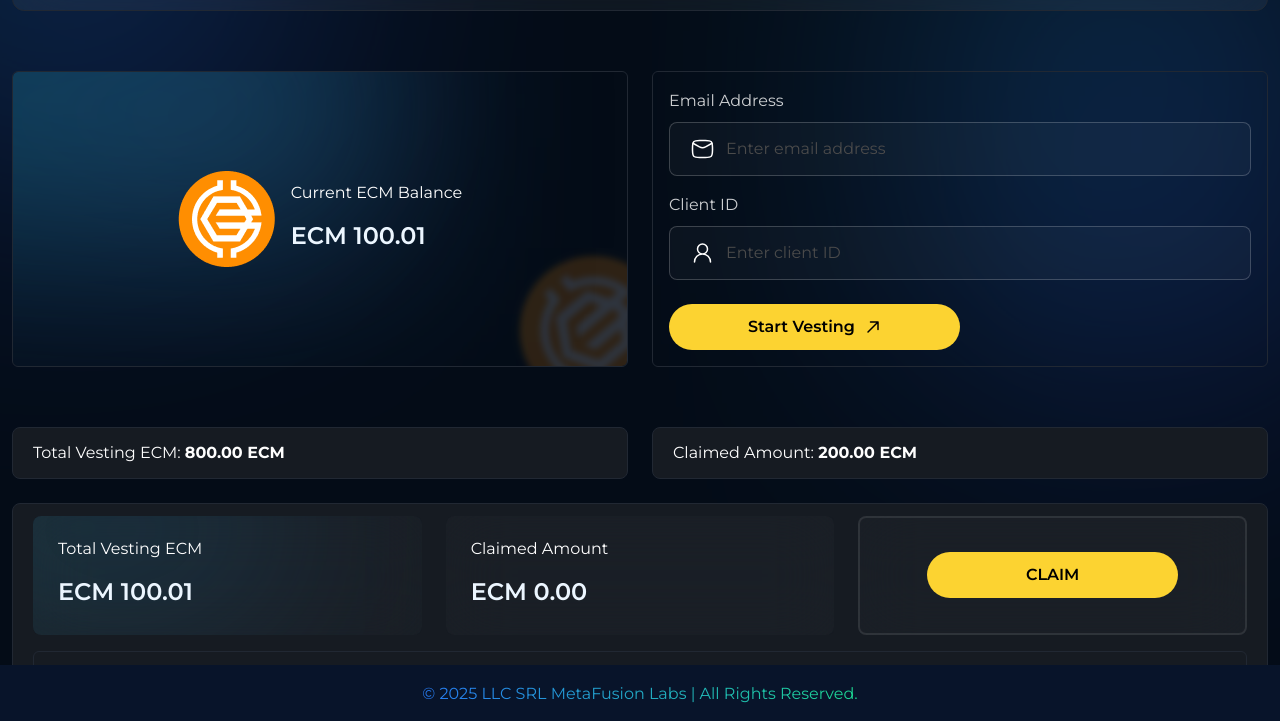
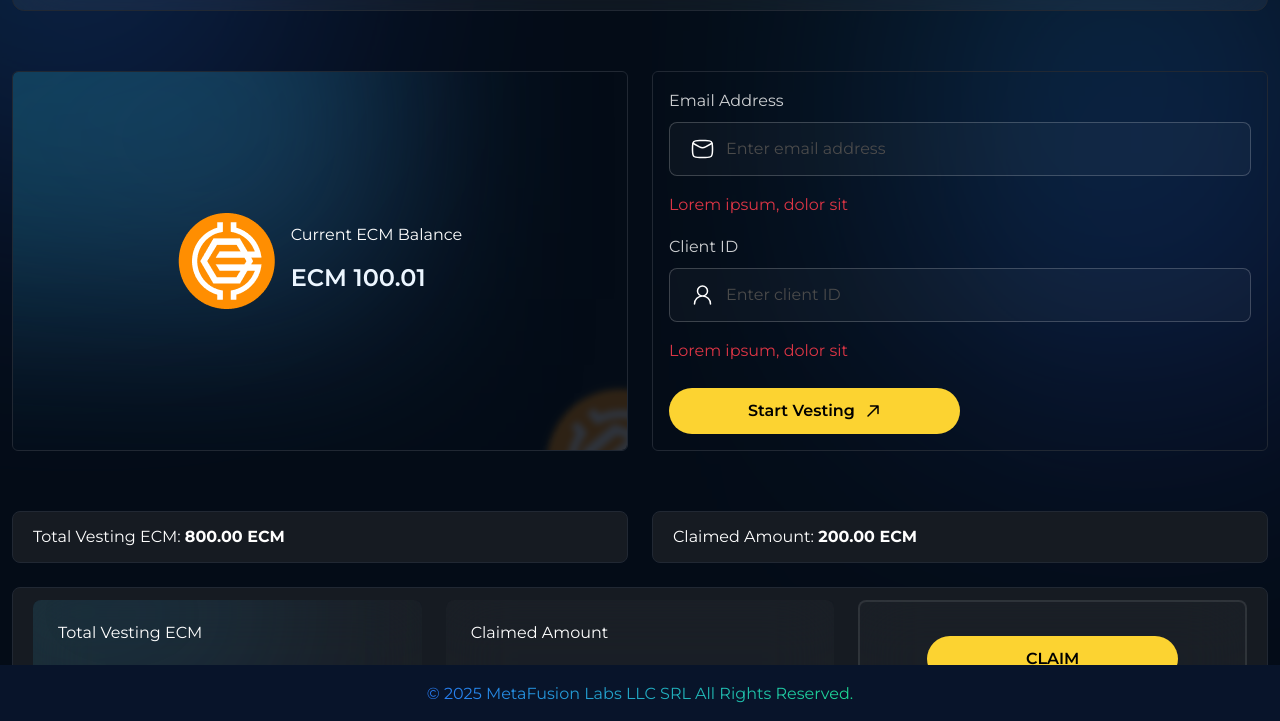
Before and after one commit to blockversesolutions/vesting-andromarkets, a plain HTML site: page step-2.html in a window 1280 px wide. Shown: the part 77-798 px from the top of the page. Drawn offline with nearby package versions, Linux system fonts and the light colour scheme.

Commit message:
design update

```diff
--- a/step-2.html
+++ b/step-2.html
@@ -107,6 +107,7 @@
                     />
                   </div>
                 </div>
+                <p class="m-0 text-danger">Lorem ipsum, dolor sit</p>
                 <!-- item -->
                 <div class="input-item">
                   <label for="client-id" class="form-label">Client ID</label>
@@ -122,6 +123,7 @@
                     />
                   </div>
                 </div>
+                <p class="m-0 text-danger">Lorem ipsum, dolor sit</p>
               </div>
 
               <div class="w-50 mt-4">
@@ -425,9 +427,9 @@
     <!-- start footer area  -->
     <footer class="footer-area text-center p-3 mt-3">
       <p class="m-0 p-0 gradient-color d-inline-block">
-        &copy; 2025 LLC SRL
-        <a href="https://metafusionlabs.com/"> MetaFusion Labs</a> | All Rights
-        Reserved.
+        &copy; 2025
+        <a href="https://metafusionlabs.com/"> MetaFusion Labs</a> LLC SRL All
+        Rights Reserved.
       </p>
     </footer>
 
```
Also changed, not shown: index.html (+3 -3 lines).
